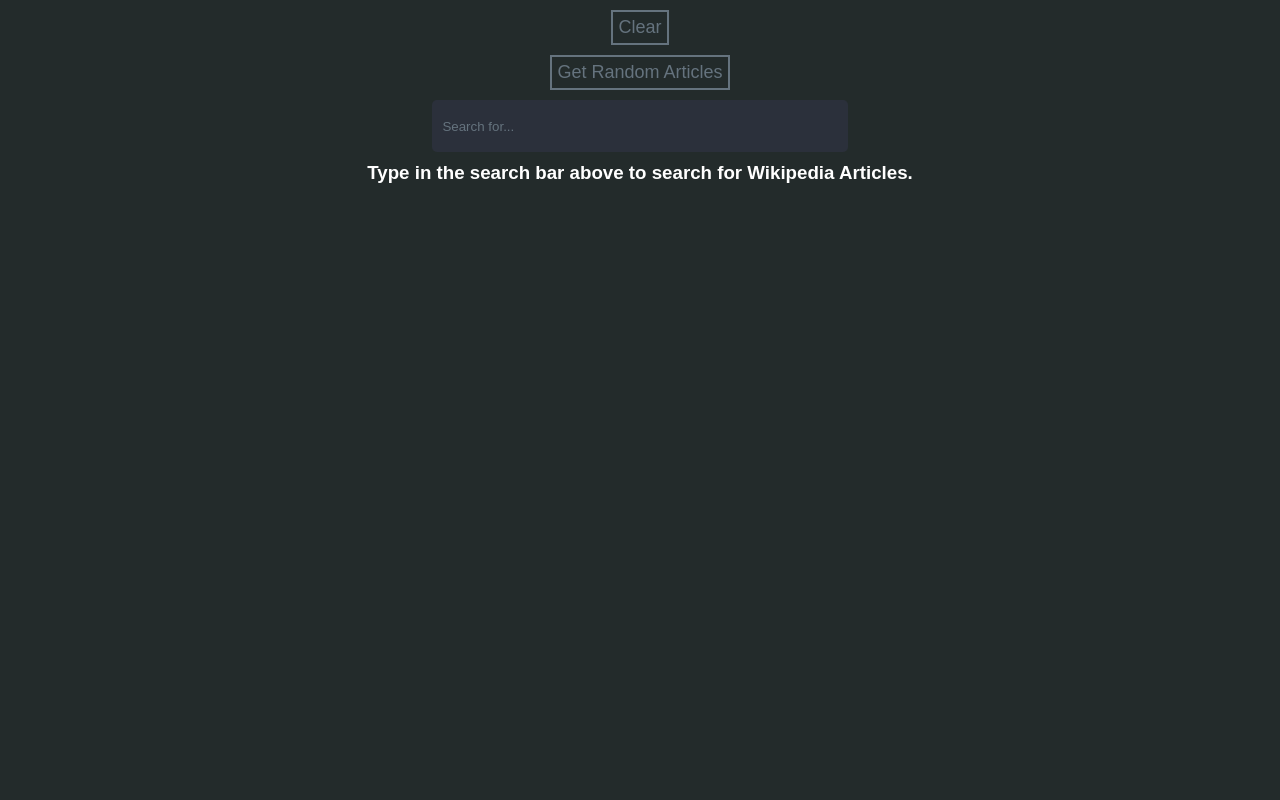
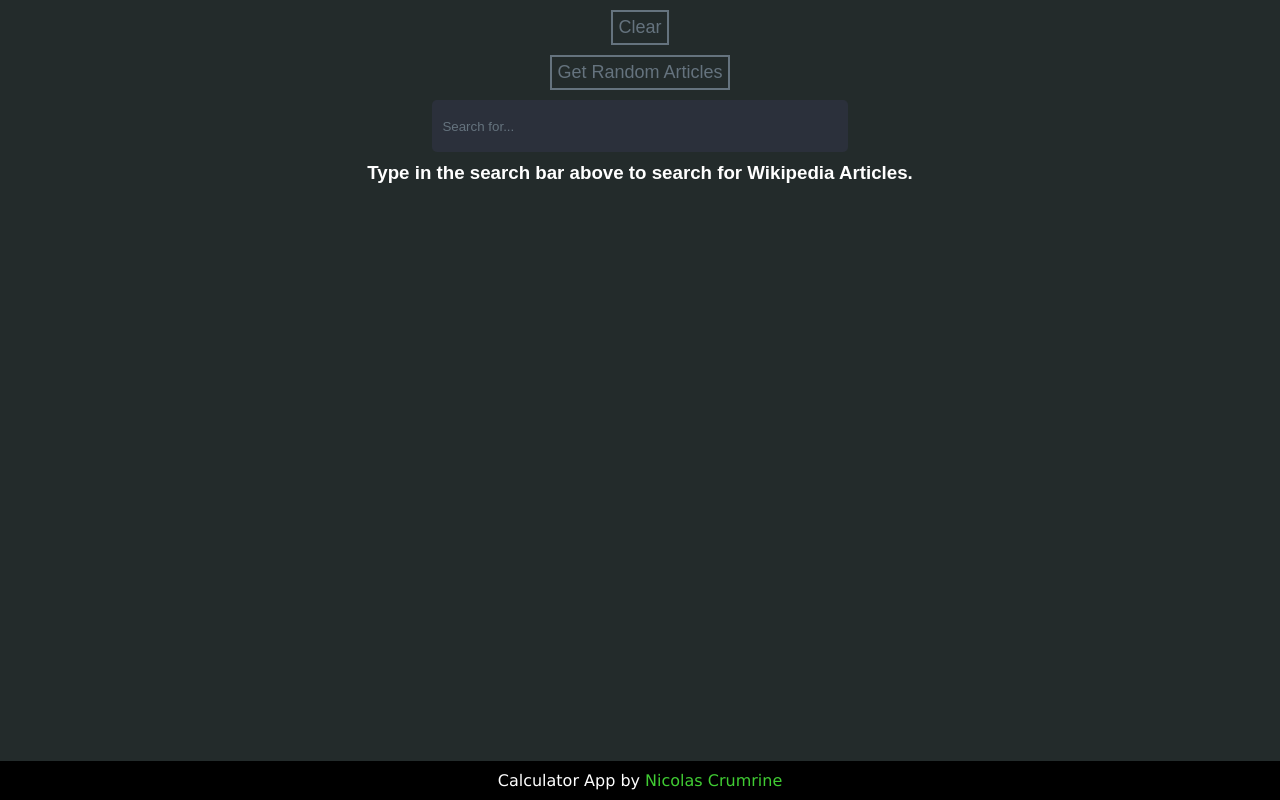
Before and after one commit to CrumrineCoder/wikipediaviewerreact, a React (Create React App) app: page / in a window 1280 px wide. Built offline with nearby package versions, Linux system fonts and the light colour scheme.

Commit message:
Nav added

```diff
--- a/public/index.html
+++ b/public/index.html
@@ -25,6 +25,12 @@
     <noscript>
       You need to enable JavaScript to run this app.
     </noscript>
+    <nav>
+      <div id="ad">
+          Calculator App by
+          <a href="https://crumrinecoder.github.io/Profile-Website-version2/" id="nic" target="_blank"> Nicolas Crumrine</span></a>
+        </div>
+    </nav>
     <div id="root"></div>
     <!--
       This HTML file is a template.
--- a/src/App.css
+++ b/src/App.css
@@ -6,6 +6,31 @@ body {
   background: #232B2B;
   margin: 0;
 
+}
+
+/* Nav */
+
+
+nav {
+  background: black;
+  padding-bottom: 10px;
+  padding-top: 10px;
+  width: 100%;
+  position: fixed;
+  bottom: 0;
+  font-family: sans-serif;
+  font-family: "Circle", Verdana, Tahoma;
+  text-align: center;
+  vertical-align: middle;
+}
+
+#nic {
+  color: #40CC33;
+  text-decoration: none;
+}
+
+#nic:hover {
+  color: #4A9943;
 }
 
 /* Search Bar */
```
